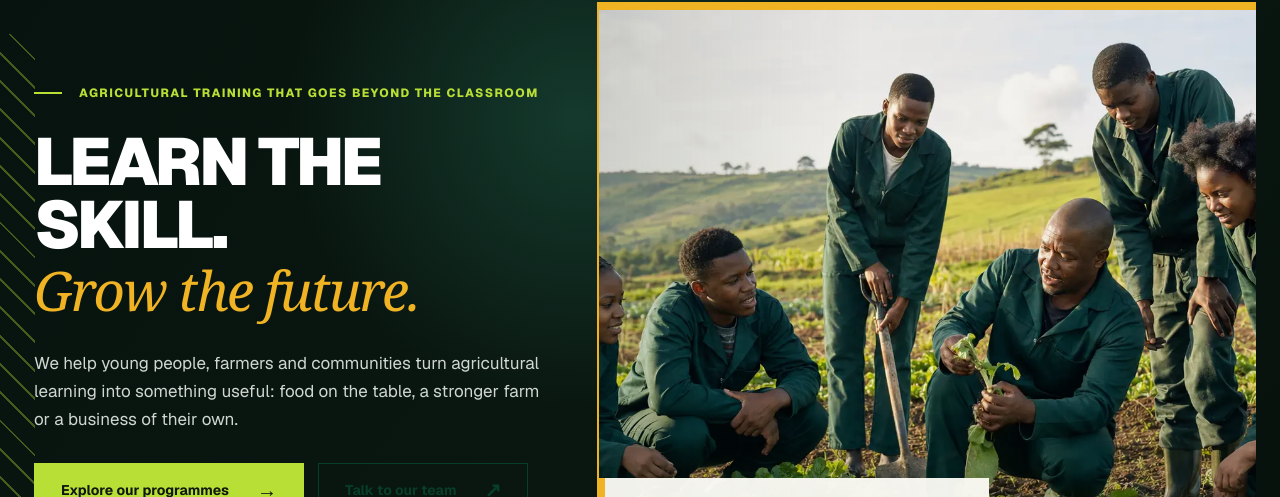
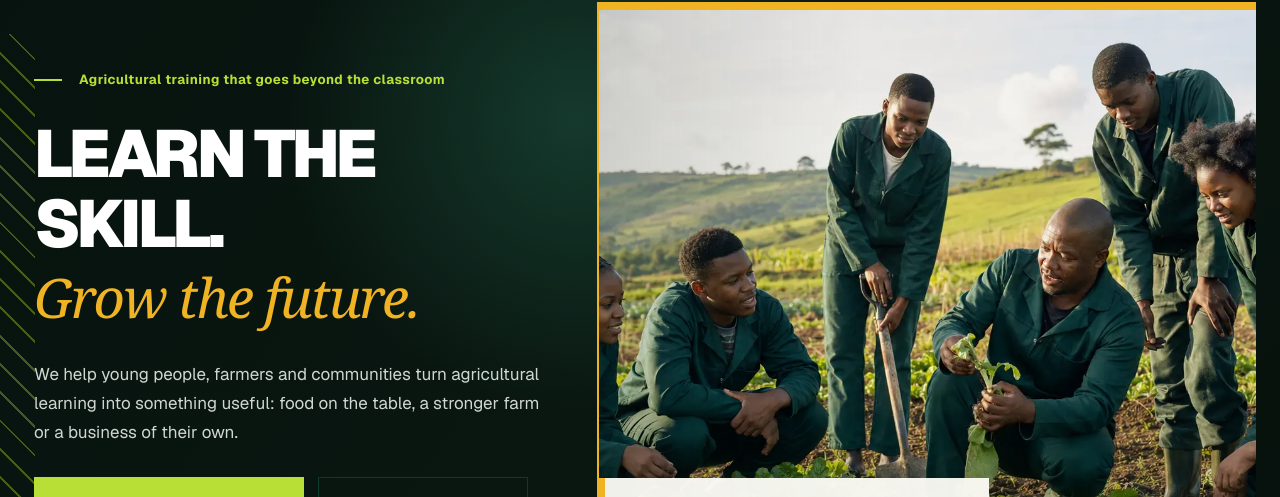
Before and after one commit to tkhumalo2022/makabongwe-training-institute, a Next.js app: page / in a window 1280 px wide. Shown: the part 132-629 px from the top of the page. Built offline with nearby package versions, Linux system fonts and the light colour scheme; no server answers; the database is empty.

Commit message:
design: refine public agricultural training homepage

```diff
--- a/app/globals.css
+++ b/app/globals.css
@@ -553,3 +553,44 @@ button { cursor: pointer; }
   html { scroll-behavior: auto; }
   *, *::before, *::after { animation-duration: .01ms !important; transition-duration: .01ms !important; }
 }
+
+
+/* TKWS human-craft pass 2026-11-23: home-only agricultural training refinement.
+   Do not change login, enrolment, admin, API, database, or payment pages. */
+.home-hero .hero-kicker {
+  font-size:clamp(.83rem,1vw,.94rem);
+  text-transform:none;
+  letter-spacing:.035em;
+  font-weight:700;
+}
+.home-hero .hero-copy h1 {
+  text-wrap:balance;
+  max-width:13ch;
+  letter-spacing:-.055em;
+  line-height:1.055;
+}
+.home-hero .hero-intro {
+  max-width:62ch;
+  line-height:1.72;
+}
+.home-hero .hero-visual img {
+  display:block;
+  border-radius:0;
+}
+.home-hero .hero-caption {
+  line-height:1.55;
+}
+main:has(.home-hero) :is(h2,h3) {text-wrap:balance}
+main:has(.home-hero) :is(a,button,input,select,textarea):focus-visible{
+  outline:3px solid #63884f!important;
+  outline-offset:4px;
+}
+@media(max-width:640px){
+ .home-hero .hero-copy h1{max-width:100%;overflow-wrap:break-word}
+}
+@media(prefers-reduced-motion:reduce){
+ main:has(.home-hero) :is(*,*::before,*::after){
+  transition-duration:.01ms!important;animation-duration:.01ms!important;
+  scroll-behavior:auto!important;
+ }
+}
```
